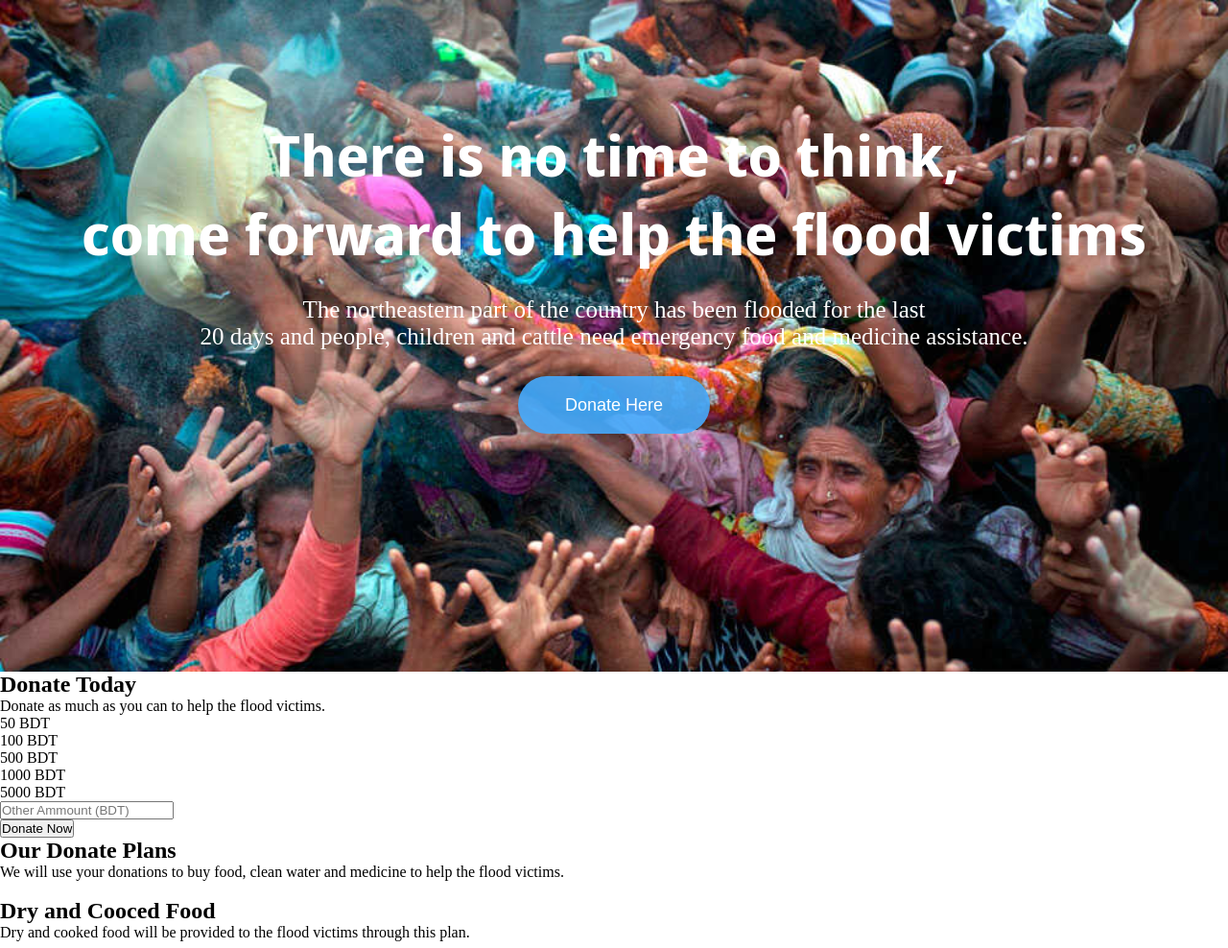
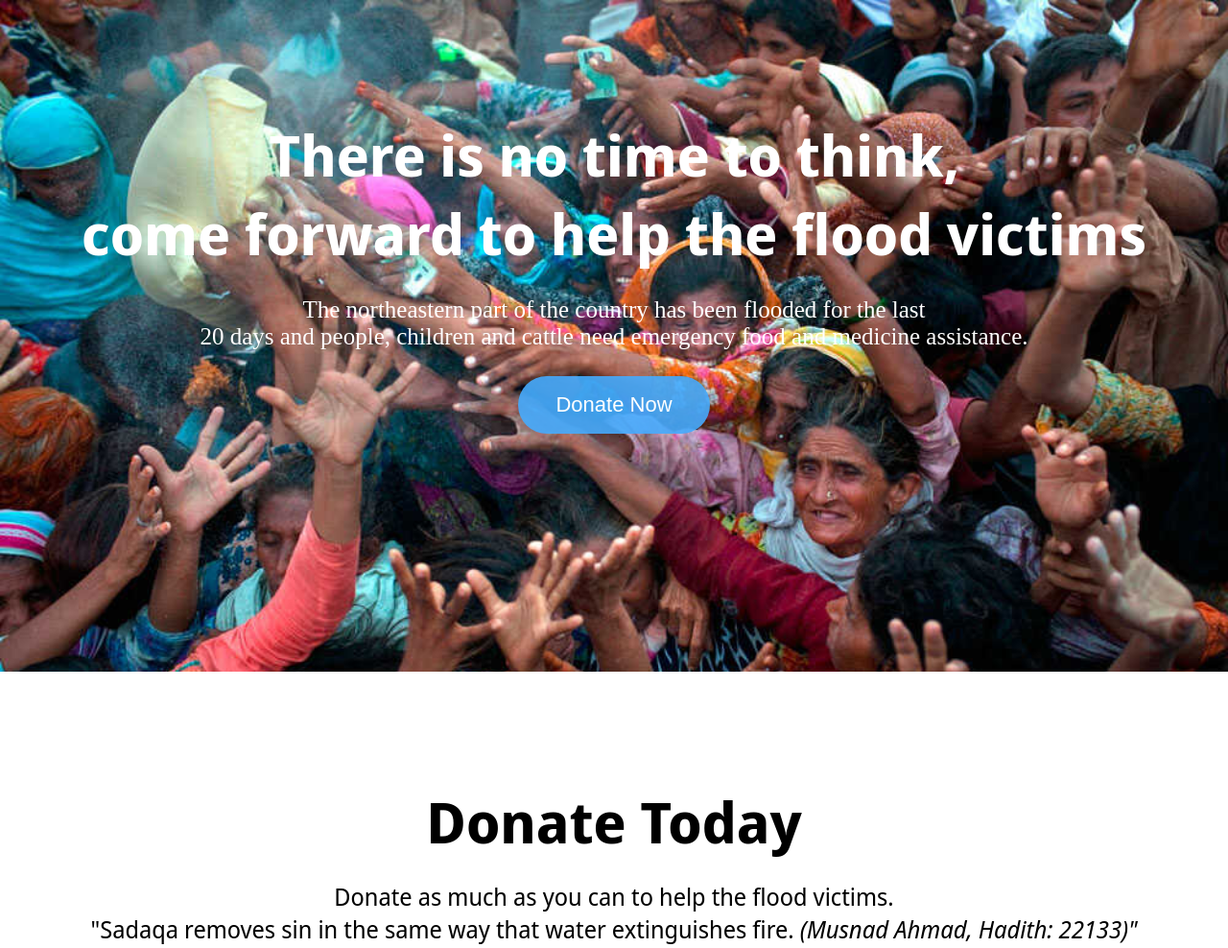
Before and after one commit to absoftlab99/assignment-one, a plain HTML site: page index.html in a window 1280 px wide. Shown: the top 988 px of the page at 96% size. Drawn offline with Linux system fonts and the light colour scheme.

Commit message:
donation section update

```diff
--- a/css/style.css
+++ b/css/style.css
@@ -34,6 +34,67 @@
     background-color: rgb(70, 171, 253, .9);
     border-style: none;
     color: white;
-    font-size: 18px;
+    font-size: 22px;
     border-radius: 40px;
 }
+
+.donation{
+    font-family: 'Noto Sans Display', sans-serif;
+    text-align: center;
+}
+.donation h1{
+    font-size: 60px;
+    text-align: center;
+    padding-top: 115px;
+}
+.donation p{
+    text-align: center;
+    font-size: 25px;
+    padding-top: 20px;
+}
+#italic{
+    font-style: italic;
+}
+.amounts{
+    width: 35%;
+    margin: auto;
+}
+.amounts ul{
+    list-style: none;
+    display: flex;
+    margin: auto;
+}
+.amounts ul li{
+    margin: 70px auto;
+    text-align: center;
+    font-size: 25px;
+    height: 150px;
+    width: 150px;
+    background-color: rgb(213, 238, 248, .7);
+    border-radius: 10px;
+    border: 1px solid rgb(167, 219, 253);
+    line-height: 150px;
+    font-weight: 800;
+}
+#select{
+    background-color: rgba(248, 213, 213, 0.7);
+    border: 1px solid rgb(253, 167, 167);
+    color: rgb(255, 73, 73);
+}
+.form{
+    width: 35%;
+    margin:auto;
+}
+.form input{
+    width: 100%;
+    height: 70px;
+    border: none;
+    border-bottom: 2px solid rgb(57, 183, 255);
+    font-size: 25px;
+    text-align: center;
+    background-color: rgb(57, 183, 255, .1);
+    line-height: 70px;
+}
+#second-btn{
+    margin-top: 20px;
+}
--- a/index.html
+++ b/index.html
@@ -15,17 +15,17 @@
             <p id="banner-dis">The northeastern part of the country has been flooded for the last<br>
                 20 days and people, children and cattle need emergency food and
                 medicine assistance.</p>
-            <button class="btn">Donate Here</button>
+            <button class="btn">Donate Now</button>
         </div>
     </section>
     <section class="donation">
         <h1>Donate Today</h1>
-        <p>Donate as much as you can to help the flood victims.</p>
+        <p>Donate as much as you can to help the flood victims.<br>"Sadaqa removes sin in the same way that water extinguishes fire. <span id="italic">(Musnad Ahmad, Hadith: 22133)"</span></p>
         <div class="amounts">
             <ul>
                 <li>50 BDT</li>
                 <li>100 BDT</li>
-                <li>500 BDT</li>
+                <li id="select">500 BDT</li>
                 <li>1000 BDT</li>
                 <li>5000 BDT</li>
             </ul>
@@ -35,7 +35,7 @@
                 <input type="number" name="bdt" id="taka" placeholder="Other Ammount (BDT)">
             </form>
         </div>
-        <button>Donate Now</button>
+        <button class="btn" id="second-btn">Donate Now</button>
     </section>
     <section class="donate-plan">
         <h1>Our Donate Plans</h1>
```
